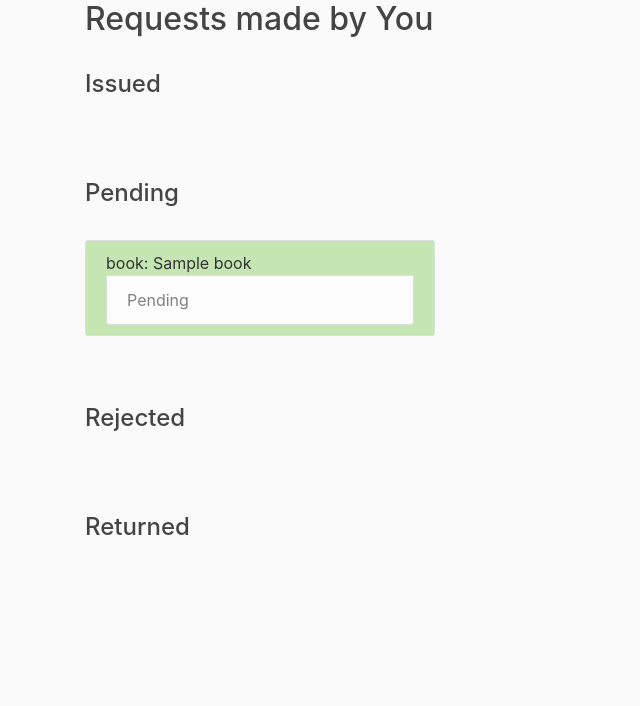
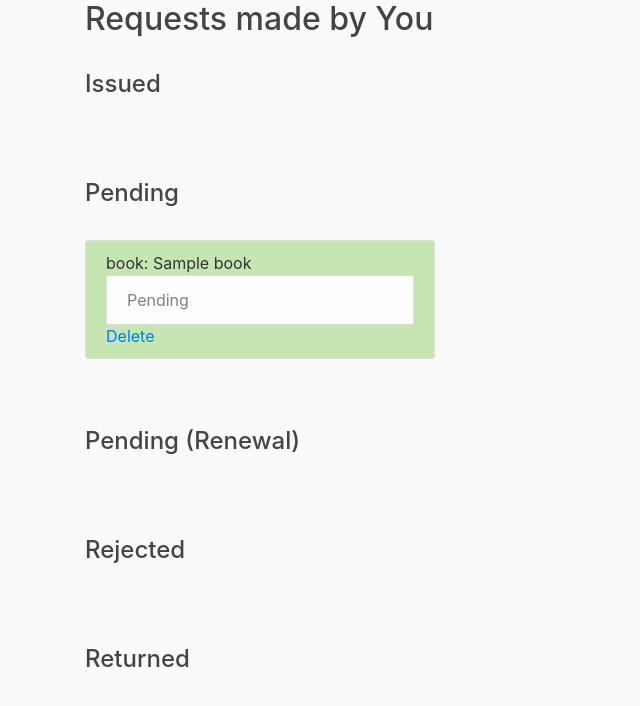
Before and after one commit to UjjwalAggarwal-1/LMS, a Django app: page /all_books/issue_requests_student/ in a window 1280 px wide. Shown: the part 80-786 px from the top of the page, without its empty margins (0-640 px from the left). Run offline with Django 4.2, Linux system fonts and the light colour scheme; a user stored in the database is signed in; tables that the repository leaves empty hold one stand-in row (values such as "Sample post"); some libraries are stand-ins or nearby versions.

Commit message:
delete options added

```diff
--- a/all_books/templates/all_books/book_detail.html
+++ b/all_books/templates/all_books/book_detail.html
@@ -18,6 +18,8 @@
 {% if user.is_authenticated %}
     {% if user.profile.librarian %}
         <a  class="btn btn-outline-info" href="{% url 'update_book' book_object.id %}">Update</a>
+        <hr>
+        <a  class="btn btn-outline-info" href="{% url 'delete_book' book_object.id %}">Delete</a>
     {% elif not user.profile.librarian %}
         {% if book_object.quantity > 0 %}
             <a  class="btn btn-outline-info" href="{% url 'book_request' book_object.id %}">Issue</a>
@@ -28,6 +30,8 @@
 <hr>
 <hr>
 <br>
+<h6>Reviews:</h6>
+<br>
 {% for issue in issue_object %}
 <p>{{issue.student}}, rating it a {{issue.rating}} out of 5, writes that <br> <i>{{ issue.review }} </i> </p>
 {% endfor %}
--- a/all_books/templates/all_books/issue_requests_student.html
+++ b/all_books/templates/all_books/issue_requests_student.html
@@ -28,7 +28,24 @@
 <br><br><h4>Pending</h4> <br>
 <div class="row">
 {% for issue_request in issue_requests_student %}
-{% if issue_request.issue_request_status == 'pending' or issue_request.issue_request_status == 'renewed' %}
+{% if issue_request.issue_request_status == 'pending'%}
+<div class="col-md-4">
+    <ul class="list-group">
+      <article class="full content-section">
+          <div>book: {{ issue_request.isbn_of_book }}</div>
+    <li class="list-group-item list-group-item-light">Pending</li>
+      <a href="{% url 'delete_my_request' issue_request.id %}">Delete</a>
+      </article>
+  </ul>
+</div>
+{% endif %}
+{% endfor %}
+</div>
+
+<br><br><h4>Pending (Renewal)</h4> <br>
+<div class="row">
+{% for issue_request in issue_requests_student %}
+{% if issue_request.issue_request_status == 'renewed' %}
 <div class="col-md-4">
     <ul class="list-group">
       <article class="full content-section">
--- a/all_books/templates/all_books/librarian_home.html
+++ b/all_books/templates/all_books/librarian_home.html
@@ -8,7 +8,7 @@
   <div class="col-md-2">
   <a class="btn btn-outline-info" href="{% url 'add_book' %}" > ADD BOOK </a>
     </div><div class="col-md-1">
-  <a class="btn btn-outline-info" href="{% url 'all_books_home' %}" > VIEW/UPDATE BOOKS</a>
+  <a class="btn btn-outline-info" href="{% url 'all_books_home' %}">VIEW/UPDATE/DELETE</a>
   </div>
 </div>
 <br>
--- a/all_books/urls.py
+++ b/all_books/urls.py
@@ -1,7 +1,7 @@
 from django.urls import path
 from users.views import login_redirect_view
 from . import views
-from .views import BookListView, BookDetailView, book_request, return_book, search, more_search
+from .views import BookListView, BookDetailView, book_request, return_book, search, more_search, DeleteBook, DeleteMyRequest
 
 urlpatterns = [
     path('', BookListView.as_view(), name='all_books_home'),
@@ -15,4 +15,6 @@ urlpatterns = [
     path('score_return/<int:pk>/', views.ScoreTheReturn.as_view(), name='score_return'),
     path('search/', search, name='search'),
     path('more_search/', more_search, name='more_search'),
+    path('<int:pk>/delete_book/', DeleteBook.as_view(), name='delete_book'),
+    path('<int:pk>/delete_my_request/', DeleteMyRequest.as_view(), name='delete_my_request'),
 ]
--- a/all_books/views.py
+++ b/all_books/views.py
@@ -6,7 +6,7 @@ from django.urls import reverse_lazy
 from django.contrib.auth.models import User
 from .models import Book, Issue
 from django.views.generic import ListView
-from django.views.generic.edit import UpdateView
+from django.views.generic.edit import UpdateView, DeleteView
 from .forms import AddBookForm, IssueRequestDecisionForm, RenewRequestDecisionForm, RequestBookForm, ReturnBookForm
 from django.utils import timezone
 
@@ -15,12 +15,22 @@ def add_book(request):
     if request.method == 'POST':
         form = AddBookForm(request.POST)
         if form.is_valid():
-            form.save()
-            messages.success(request, 'added successfully')
-            return redirect('librarian_home')
+            if not Book.objects.get(isbn=request.POST.get('isbn')):
+                form.save()
+                messages.success(request, 'added successfully')
+                return redirect('librarian_home')
+            else:
+                raise forms.ValidationError('Same ISBN exists')
+
     else:
         form = AddBookForm()
         return render(request, 'all_books/add_book.html', {'form': form, 'title': 'ADD BOOK'})
+
+
+class DeleteBook(DeleteView):
+    model = Book
+    template_name = 'all_books/delete_book.html'
+    success_url = reverse_lazy('librarian_home')
 
 
 class BookListView(ListView):
@@ -74,6 +84,12 @@ class IssueRequestStudentListView(ListView):  # personal requests of the student
     model = Issue
     template_name = 'all_books/issue_requests_student.html'
     context_object_name = 'issue_requests_student'
+
+
+class DeleteMyRequest(DeleteView):
+    model = Issue
+    template_name = 'all_books/delete_book.html'
+    success_url = reverse_lazy('issue_requests_student')
 
 
 def issue_request_listview(request):  # for librarians' page for viewing requests
```
Also changed, not shown: all_books/templates/all_books/delete_book.html (added, +12 -0 lines).
